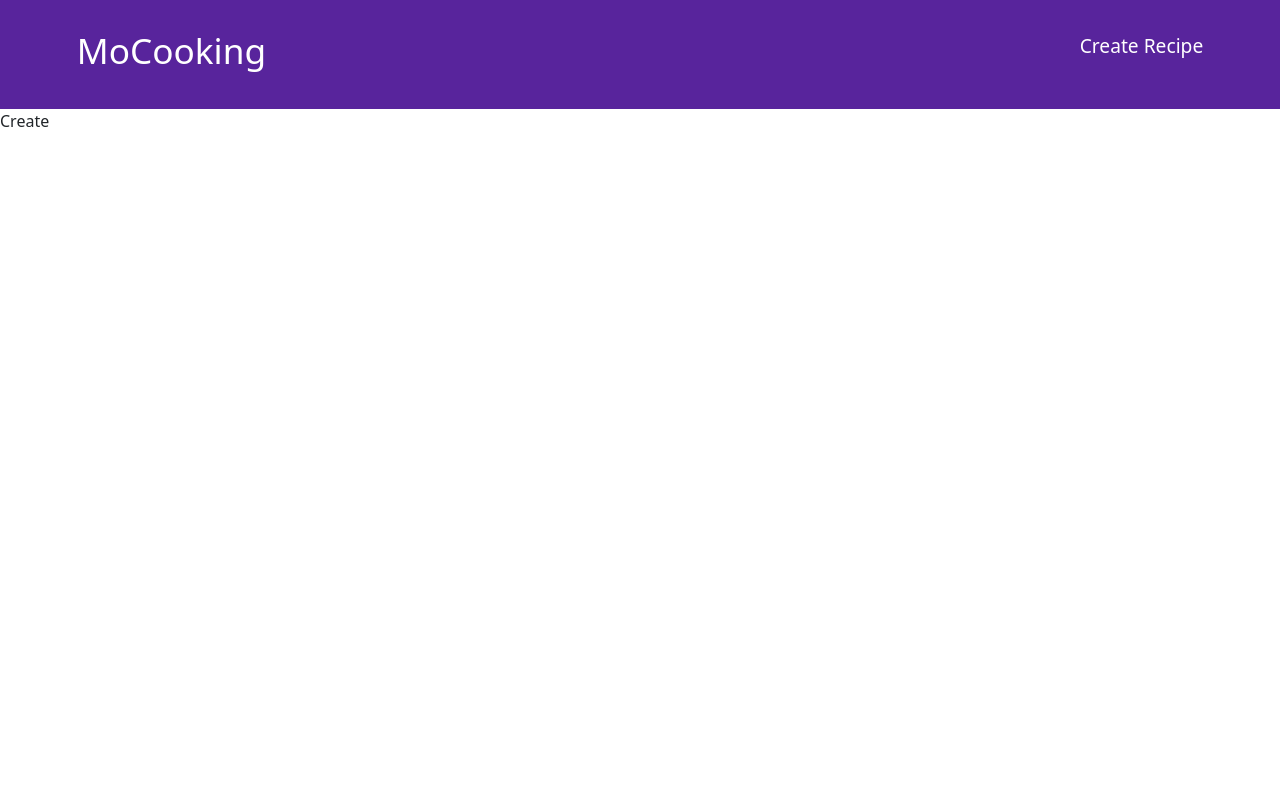
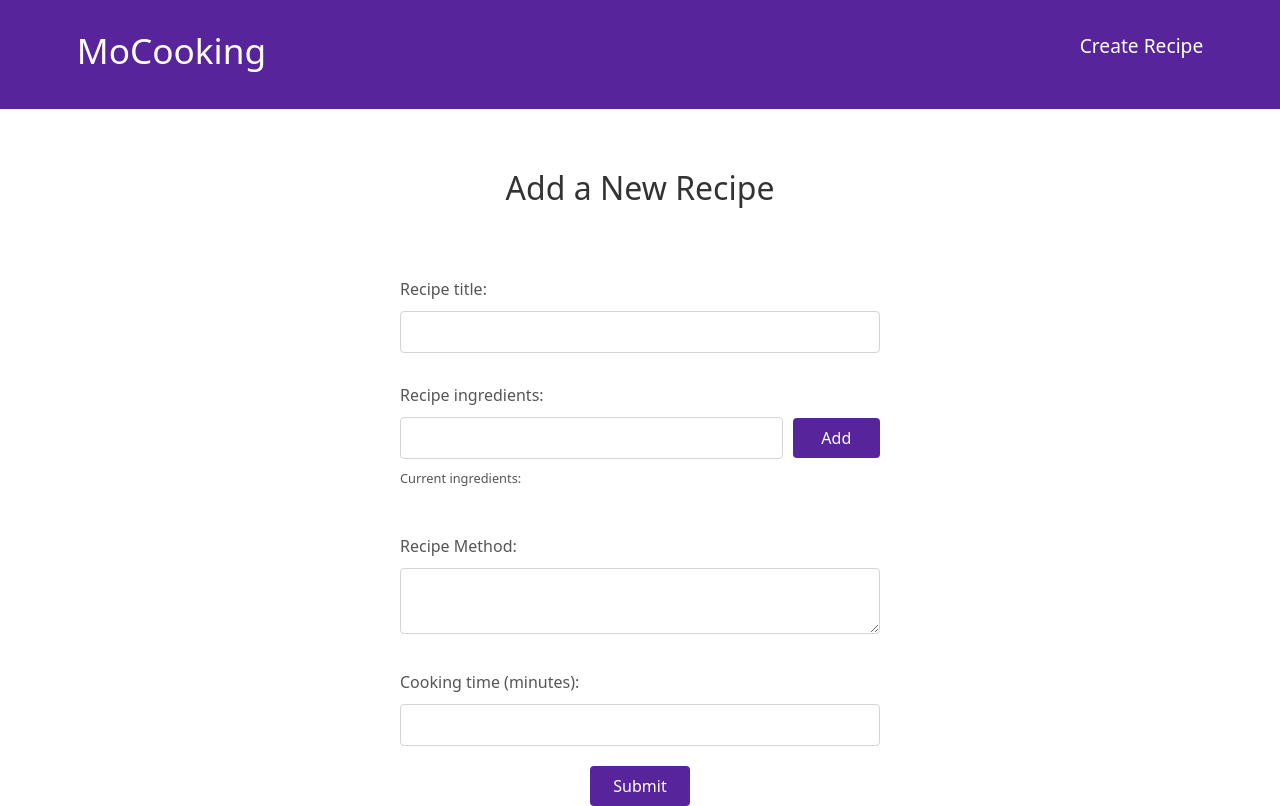
Before and after one commit to mobahaa2001/MoCooking, a React (Create React App) app: page /create in a window 1280 px wide. Built offline with nearby package versions, Linux system fonts and the light colour scheme.

Commit message:
Update Create.js

```diff
--- a/src/pages/create/Create.js
+++ b/src/pages/create/Create.js
@@ -1,8 +1,75 @@
 import React from 'react'
+import { useState, useRef } from 'react'
+const Create = () => {
+  const [title, setTitle] = useState('')
+  const [method, setmethod] = useState('')
+  const [cookingTime, setcookingTime] = useState('')
+  const [newIngredient, setNewIngredient] = useState('')
+  const [ingredients, setIngredients] = useState([])
+  const ingredientInput = useRef(null)
 
- const Create = () => {
+  const handleSubmit = (ev) => {
+    ev.preventDefault()
+    console.log(title, method, cookingTime, ingredients)
+  }
+
+  const handleAdd = (ev) => {
+    ev.preventDefault()
+    const ing = newIngredient.trim()
+    if (ing && !ingredients.includes(ing)) {
+      setIngredients((prevIngredients) => [...prevIngredients, ing])
+    }
+    setNewIngredient('')
+    ingredientInput.current.focus()
+  }
   return (
-    <div>Create</div>
+    <div className="create">
+      <h2 className="page-title">Add a New Recipe</h2>
+      <form onSubmit={handleSubmit}>
+        <label>
+          <span>Recipe title:</span>
+          <input
+            type="text"
+            onChange={(ev) => setTitle(ev.target.value)}
+            value={title}
+            required
+          />
+        </label>
+        <label>
+          <span>Recipe ingredients:</span>
+          <div className="ingredients">
+            <input
+              onChange={(ev) => setNewIngredient(ev.target.value)}
+              value={newIngredient}
+              type="text"
+              ref={ingredientInput}
+            />
+            <button onClick={handleAdd} className="btn">
+              Add
+            </button>
+          </div>
+        </label>
+        <p>Current ingredients: {ingredients.map(i => <em key={i}>{i},</em>)}</p>
+        <label>
+          <span>Recipe Method:</span>
+          <textarea
+            onChange={(ev) => setmethod(ev.target.value)}
+            value={method}
+            required
+          />
+        </label>
+        <label>
+          <span>Cooking time (minutes):</span>
+          <input
+            type="number"
+            onChange={(ev) => setcookingTime(ev.target.value)}
+            value={cookingTime}
+            required
+          />
+        </label>
+        <button className="btn">Submit</button>
+      </form>
+    </div>
   )
 }
 
```
